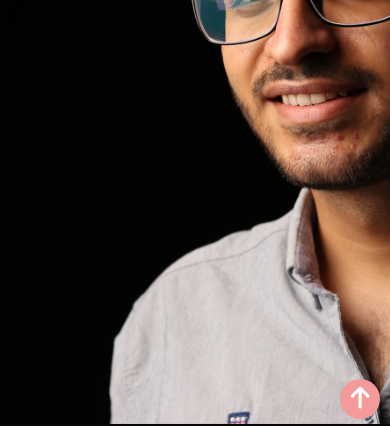
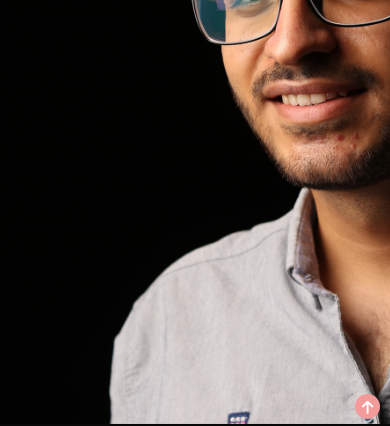
Before and after one commit to francuz32/Portfolio-Test-Sheets, a plain HTML site: page index.html in a window 390 px wide. Shown: the part 420-846 px from the top of the page. Drawn offline with Linux system fonts and the light colour scheme.

Commit message:
Changes on back to top for mobile

```diff
--- a/style.css
+++ b/style.css
@@ -481,4 +481,17 @@ nav .fa-solid{
     .contact-left, .contact-right{
         flex-basis: 100%;
     }
+
+    .scrollTop{
+        width: 25px;
+        height: 25px;
+        background-color: rgb(243, 154, 154);
+        position: fixed;
+        bottom: 5px;
+        right: 10px;
+        text-align: center;
+        padding: 5px;
+        border-radius: 55%;
+        font-size: 15px;
+    }
 }
```
